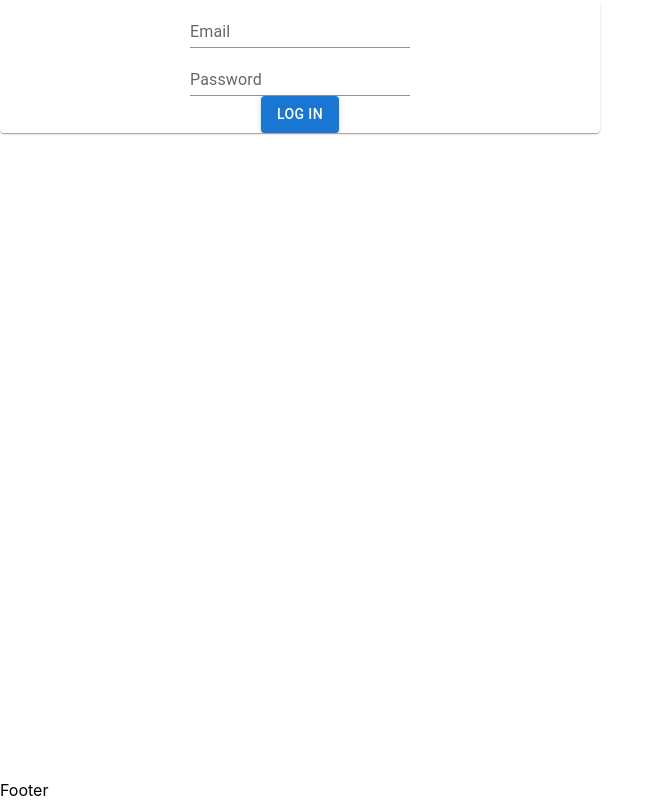
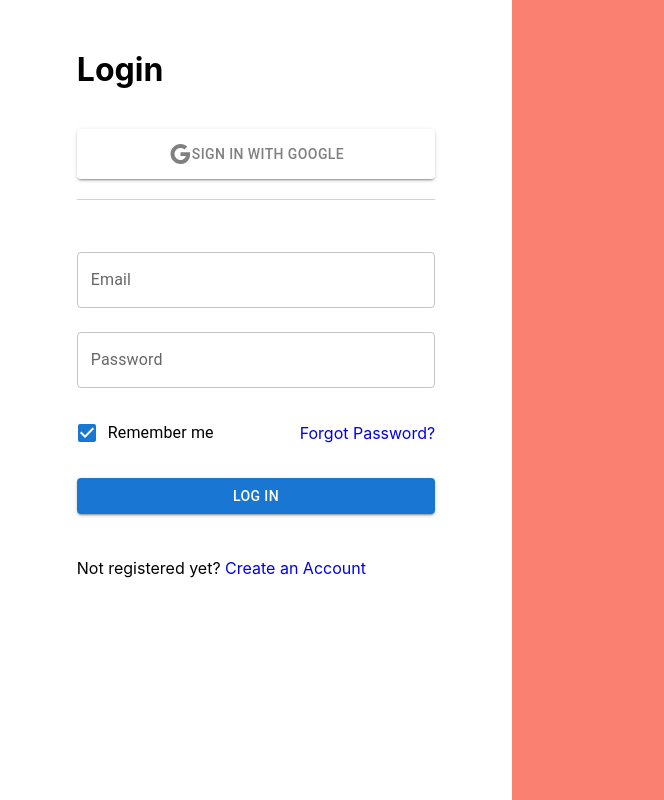
Before and after one commit to mmaierhofer/shooters, a React (Create React App) app in the folder my-app/: page / in a window 1280 px wide. Shown: the whole page, without its empty margins (0-664 px from the left). Built offline with nearby package versions, Linux system fonts and the light colour scheme.

Commit message:
style login page

```diff
--- a/my-app/src/App.tsx
+++ b/my-app/src/App.tsx
@@ -24,7 +24,6 @@ function App() {
       <div className="App">
         <Router>
           <Authentication />
-          <Footer />
         </Router>
       </div>
     );
--- a/my-app/src/pages/Authentication/Login/index.tsx
+++ b/my-app/src/pages/Authentication/Login/index.tsx
@@ -1,21 +1,57 @@
-import { Button, Card, TextField } from "@mui/material";
+import {
+  Button,
+  Card,
+  Checkbox,
+  FormControlLabel,
+  TextField,
+} from "@mui/material";
 import React from "react";
+import { Link } from "react-router-dom";
+import "./styles.scss";
+import GoogleIcon from "@mui/icons-material/Google";
 
 export default function Login() {
   return (
     <>
-      <Card sx={{ maxWidth: 600 }}>
-        <TextField id="standard-basic" label="Email" variant="standard" />
-        <br />
+      <div className="auth-background">
+        <div className="auth-card">
+          <div className="auth-box">
+            <div className="auth-header">Login</div>
+            <div className="auth-google">
+              <Button variant="contained">
+                <div>
+                  <GoogleIcon />
+                  Sign in with Google
+                </div>
+              </Button>
+            </div>
+            <div className="auth-form">
+              <TextField id="standard-basic" label="Email" variant="outlined" />
               <TextField
                 id="standard-basic"
                 label="Password"
-          variant="standard"
+                variant="outlined"
                 type={"password"}
               />
-        <br />
+              <div className="auth-info">
+                <FormControlLabel
+                  control={<Checkbox defaultChecked />}
+                  label="Remember me"
+                />
+
+                <Link to="/forgot-password">Forgot Password?</Link>
+              </div>
               <Button variant="contained">Log In</Button>
-      </Card>
+              <div className="auth-register">
+                <div>
+                  Not registered yet?{" "}
+                  <Link to="/register">Create an Account</Link>
+                </div>
+              </div>
+            </div>
+          </div>
+        </div>
+      </div>
     </>
   );
 }
--- /dev/null
+++ b/my-app/src/pages/Authentication/Login/styles.scss
@@ -0,0 +1,83 @@
+.auth-background {
+  width: 100vw;
+  height: 100vh;
+  background-color: salmon;
+  display: flex;
+  justify-content: flex-start;
+  align-items: center;
+}
+
+.auth-card {
+  width: 40%;
+  background-color: white;
+  height: 100%;
+  display: flex;
+  flex-direction: column;
+  align-items: center;
+
+  .auth-box {
+    margin-top: 50px;
+    display: flex;
+    flex-direction: column;
+    width: 70%;
+
+    .auth-google {
+      width: 100%;
+      border-bottom: 1px solid lightgray;
+      padding-bottom: 20px;
+      margin-top: 40px;
+      display: flex;
+
+      button {
+        width: 100%;
+        display: flex;
+        justify-content: space-around;
+        background-color: white;
+        color: grey;
+        height: 50px;
+
+        div {
+          min-width: 50%;
+          display: flex;
+          justify-content: space-between;
+          align-items: center;
+          height: 50px;
+        }
+      }
+    }
+
+    .auth-header {
+      display: flex;
+      justify-content: flex-start;
+      font-size: 2em;
+      font-weight: bold;
+    }
+
+    .auth-form {
+      display: flex;
+      flex-direction: column;
+      margin-top: 40px;
+      height: 350px;
+      justify-content: space-around;
+
+      .auth-info {
+        display: flex;
+        justify-content: space-between;
+        align-items: center;
+
+        a {
+          text-decoration: none;
+        }
+      }
+
+      .auth-register {
+        display: flex;
+        margin-top: 20px;
+
+        a {
+          text-decoration: none;
+        }
+      }
+    }
+  }
+}
```
Also changed, not shown: my-app/src/pages/Authentication/Login/styles.css (deleted). Lines whose indentation alone changed are shown as unchanged.
